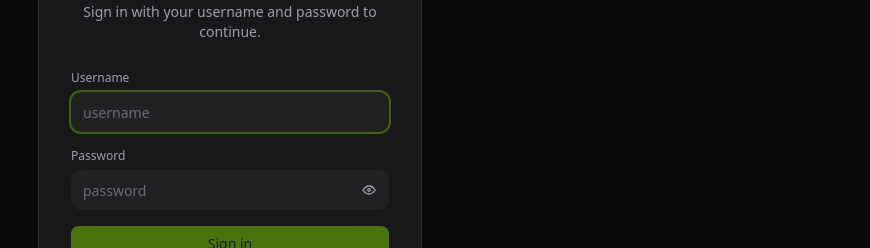
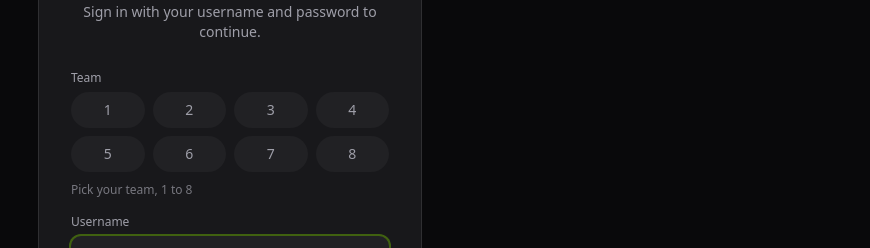
Before and after one commit to shreyas-challa/shreyas-challa.github.io, a React (Vite) app: page /challenges in a window 1280 px wide. Shown: the part 239-487 px from the top of the page, without its empty margins (410-1280 px from the left). Built offline with nearby package versions, Linux system fonts and the light colour scheme; no server answers.

Commit message:
Add team selector to the challenges login

```diff
--- a/src/challenges.jsx
+++ b/src/challenges.jsx
@@ -9,20 +9,27 @@ import {
 import { FloatingDock } from './components/ui/floating-dock'
 import { AnimatedThemeToggler } from '@/components/ui/animated-theme-toggler'
 import { Button } from '@/components/ui/button'
+import { cn } from '@/lib/utils'
 import { links, createLink } from './links'
 import { useAuth } from './auth-context'
+
+// team-1 .. team-8. Bump TEAM_COUNT if the roster changes; the selector and the
+// validation both read from this list.
+const TEAM_COUNT = 8
+const TEAMS = Array.from({ length: TEAM_COUNT }, (_, i) => `team-${i + 1}`)
 
 // Integration point for the challenges feature. Swap the body for a real check
 // (Supabase call, signed token, whatever the backend ends up being) and return
 // { ok: true } on success or { ok: false, message } to surface an error in the
 // form. Credentials are never compared in the browser: anything shipped to the
 // client can be read by whoever holds the bundle.
-async function authenticate(username, password) { // eslint-disable-line no-unused-vars
+async function authenticate({ username, password, team }) { // eslint-disable-line no-unused-vars
   return { ok: false, message: 'Sign-in is not wired up yet.' }
 }
 
 export default function Challenges() {
   const { user } = useAuth()
+  const [team, setTeam] = useState(null)
   const [username, setUsername] = useState('')
   const [password, setPassword] = useState('')
   const [showPassword, setShowPassword] = useState(false)
@@ -30,7 +37,7 @@ export default function Challenges() {
   const [submitting, setSubmitting] = useState(false)
 
   const dockLinks = user ? [...links.slice(0, -1), createLink, links[links.length - 1]] : links
-  const canSubmit = username.trim() !== '' && password !== '' && !submitting
+  const canSubmit = team !== null && username.trim() !== '' && password !== '' && !submitting
 
   async function handleSubmit(e) {
     e.preventDefault()
@@ -38,7 +45,7 @@ export default function Challenges() {
     setError(null)
     setSubmitting(true)
     try {
-      const result = await authenticate(username.trim(), password)
+      const result = await authenticate({ username: username.trim(), password, team })
       if (!result?.ok) {
         setError(result?.message ?? 'Incorrect username or password.')
         setPassword('')
@@ -75,6 +82,32 @@ export default function Challenges() {
           </p>
 
           <form onSubmit={handleSubmit} className="flex flex-col gap-4 w-full mt-4 text-left">
+            <fieldset className="flex flex-col gap-1.5">
+              <legend className="text-xs font-medium text-muted-foreground mb-1.5">Team</legend>
+              <div className="grid grid-cols-4 gap-2">
+                {TEAMS.map((id, i) => (
+                  <button
+                    key={id}
+                    type="button"
+                    onClick={() => setTeam(id)}
+                    aria-pressed={team === id}
+                    className={cn(
+                      'h-9 rounded-full text-sm font-medium transition-all duration-200',
+                      'focus-visible:outline-none focus-visible:ring-2 focus-visible:ring-lime-500/40',
+                      team === id
+                        ? 'bg-lime-500 text-lime-950 hover:bg-lime-400'
+                        : 'bg-muted/50 dark:bg-white/[0.04] text-muted-foreground hover:bg-accent hover:text-foreground',
+                    )}
+                  >
+                    {i + 1}
+                  </button>
+                ))}
+              </div>
+              <p className="text-xs text-muted-foreground/70 mt-1">
+                {team ? `Signing in as ${team}` : `Pick your team, 1 to ${TEAM_COUNT}`}
+              </p>
+            </fieldset>
+
             <div className="flex flex-col gap-1.5">
               <label htmlFor="challenges-username" className="text-xs font-medium text-muted-foreground">
                 Username
```
